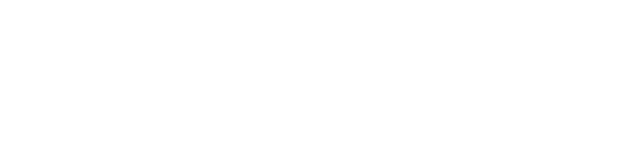
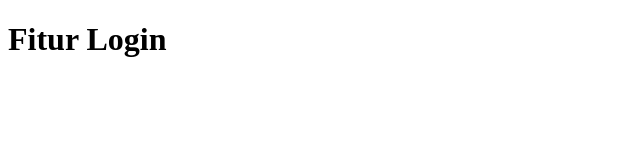
Before and after one commit to vh4/git-basic, a plain HTML site: page login.html in a window 1280 px wide. Shown: the whole page, without its empty margins (0-640 px from the left). Drawn offline with Linux system fonts and the light colour scheme.

Commit message:
update fitur login

```diff
--- a/login.html
+++ b/login.html
@@ -7,6 +7,6 @@
     <title>Login</title>
 </head>
 <body>
-
+    <h1>Fitur Login</h1>
 </body>
 </html>
```
